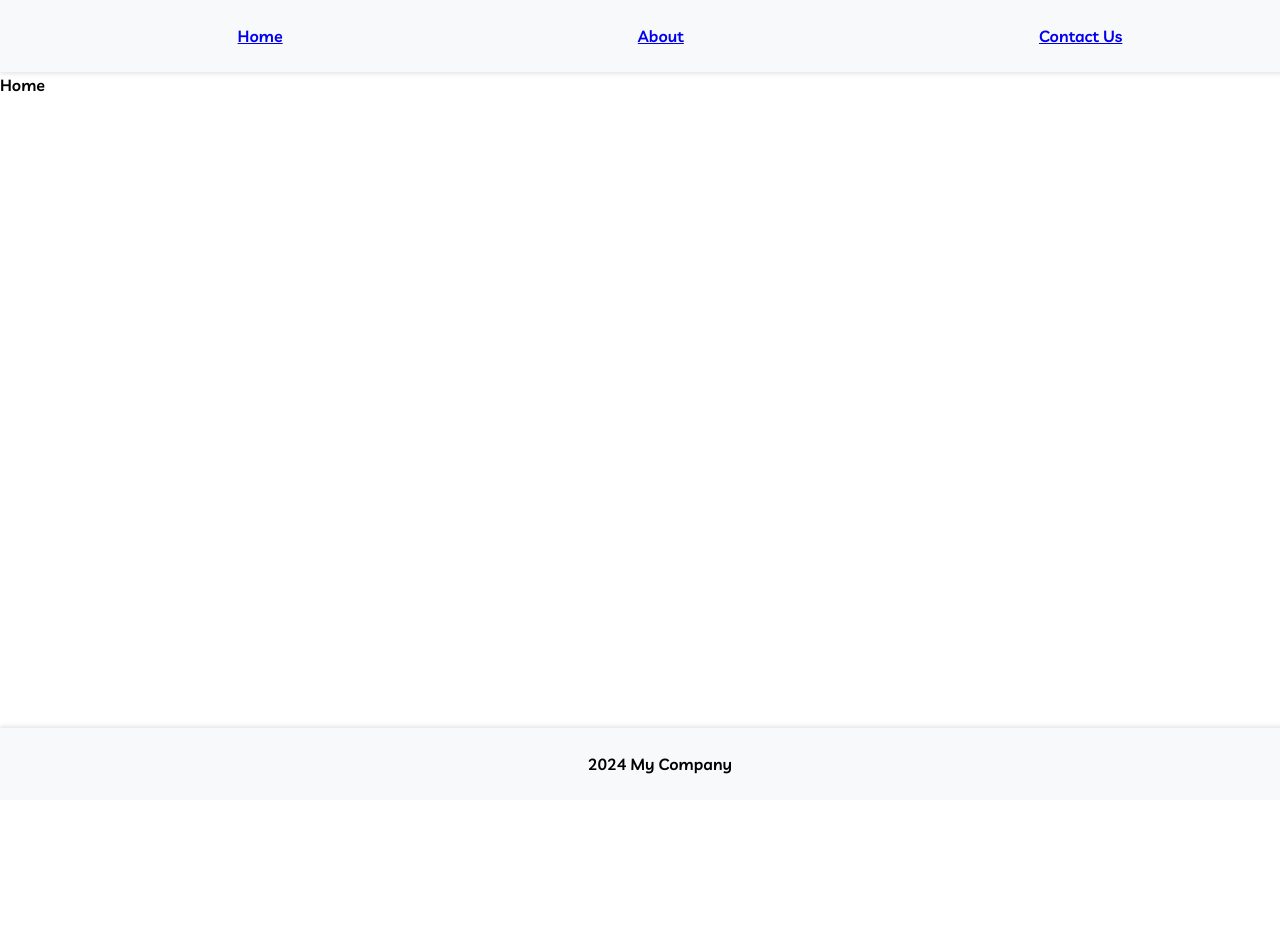
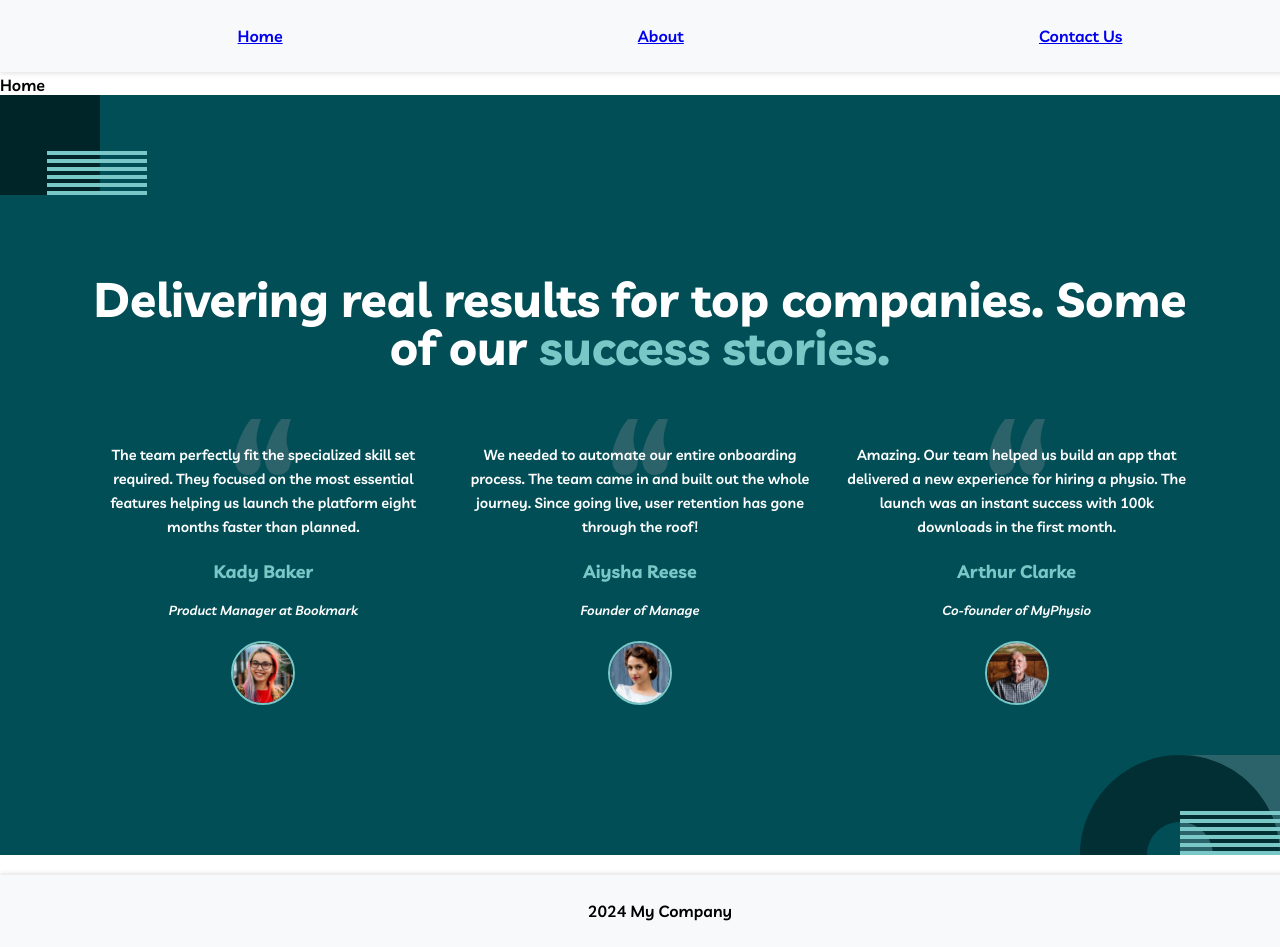
Before and after one commit to poulami-saha/Global-Code-Queens-MyTeam-Website, a React (Create React App) app: page /#/ in a window 1280 px wide. Shown: the top 947 px of the page. Before the commit the page ends 800 px from the top, so only its background shows below. Built offline with nearby package versions, Linux system fonts and the light colour scheme.

Commit message:
[KAN-13] :  Home Page Third Section

```diff
--- /dev/null
+++ b/src/components/HomeContainer/SuceessStories/SuccessStories.jsx
@@ -0,0 +1,58 @@
+import React, { FC } from "react";
+import typography from "../../utility/Typography/Typography.module.css";
+import styles from "./SuccessStories.module.css";
+
+import avatar_Kady from "../../../assets/avatar-kady.jpg";
+import avatar_Aisha from "../../../assets/avatar-aiysha.jpg";
+import avatar_Arthur from "../../../assets/avatar-arthur.jpg";
+
+
+
+const SuccessStory = ({ quote, name, title, avatar, altText }) => {
+  return (
+    <div className={styles.SuccessStories_content}>
+      <p className={typography.body2}>{quote}</p>
+      <h3 className={`${typography.h3} ${styles.SuccessStories_name}`}>{name}</h3>
+      <p className={styles.SuccessStories_caption}>{title}</p>
+      <div className={styles.SuccessStories_image}>
+        <img src={avatar} alt={altText} />
+      </div>
+    </div>
+  );
+};
+
+export const SuccessStories = () => {
+  return (
+    <section className={styles.SuccessStories}>
+      <div className={styles.SuccessStories_wrapper}>
+        <h2 className={`${typography.h2} ${styles.SuccessStories_heading}`}>
+          Delivering real results for top companies. Some of our <span>success stories.</span>
+        </h2>
+
+        <article className={styles.SuccessStories_contents}>
+          <SuccessStory
+            quote="The team perfectly fit the specialized skill set required. They focused on the most essential features helping us launch the platform eight months faster than planned."
+            name="Kady Baker"
+            title="Product Manager at Bookmark"
+            avatar={avatar_Kady}
+            altText="Kady Baker"
+          />
+          <SuccessStory
+            quote="We needed to automate our entire onboarding process. The team came in and built out the whole journey. Since going live, user retention has gone through the roof!"
+            name="Aiysha Reese"
+            title="Founder of Manage"
+            avatar={avatar_Aisha}
+            altText="Aiysha Reese"
+          />
+          <SuccessStory
+            quote="Amazing. Our team helped us build an app that delivered a new experience for hiring a physio. The launch was an instant success with 100k downloads in the first month."
+            name="Arthur Clarke"
+            title="Co-founder of MyPhysio"
+            avatar={avatar_Arthur}
+            altText="Arthur Clarke"
+          />
+        </article>
+      </div>
+    </section>
+  );
+};
--- /dev/null
+++ b/src/components/HomeContainer/SuceessStories/SuccessStories.module.css
@@ -0,0 +1,126 @@
+:root {
+  --primary-dark: #014e56;
+  --primary-right: #f67e7e;
+  --primary-white: #ffffff;
+  --secondary-light: #79c8c7;
+  --secondary-middle: #2c6269;
+  --secondary-dark: #004047;
+}
+
+/* whole section */
+.SuccessStories {
+  background-color: var(--primary-dark);
+  color: var(--primary-white);
+  position: relative;
+}
+
+/* whole section  background decoratioin*/
+.SuccessStories::before,
+.SuccessStories::after {
+    content: "";
+    position: absolute;
+    background-size: cover;
+    background-repeat: no-repeat;
+}
+
+.SuccessStories::before {
+  width: 147px;
+  height: 100px;
+    top: 0px;
+    left:0px;
+    background-image: url("../../../assets/bg-pattern-home-4-about-3.svg");
+}
+
+.SuccessStories::after {
+  width: 200px;
+  height: 100px;
+    bottom: 0px;
+    right: 0px;
+    background-image: url("../../../assets/bg-pattern-home-5.svg");
+}
+
+
+/*wrapper*/
+.SuccessStories_wrapper {
+  box-sizing: border-box;
+  padding: 140px 24px;
+  margin: 0 auto;
+  width: 100%;
+}
+@media (min-width: 768px) {
+  .SuccessStories_wrapper {
+    padding: 100px 98px;
+  }
+}
+
+@media (min-width: 960px) {
+  .SuccessStories_wrapper {
+    padding: 140px 24px;
+    max-width: 1148px;
+  }
+}
+
+/* contents */
+.SuccessStories_contents {
+  display: flex;
+  gap: 48px;
+  flex-direction: column;
+  text-align: center;
+}
+
+@media (min-width: 960px) {
+  .SuccessStories_contents {
+    flex-direction: row;
+    gap: 30px;
+  }
+}
+
+/* content */
+.SuccessStories_content {
+  width: 100%;
+  padding: 10px 0;
+  background: transparent url("../../../assets/icon-quotes.svg") no-repeat center top / 56px 56px;
+}
+
+@media (min-width: 960px) {
+  .SuccessStories_content {
+    width: calc(100% / 3);
+  }
+}
+
+/* image */
+.SuccessStories_image {
+  width: 60px;
+  height: 60px;
+  margin: 0 auto;
+  border-radius: 50%;
+  border: 2px solid var(--secondary-light);
+  overflow: hidden;
+}
+
+.SuccessStories_image img {
+  max-width: 100%;
+  height: 100%;
+  object-fit: cover;
+}
+
+/* typography*/
+
+.SuccessStories_heading {
+  text-align: center;
+  margin-bottom: 48px;
+}
+.SuccessStories_heading span {
+  color: var(--secondary-light);
+  font-weight: 800;
+}
+.SuccessStories_name {
+  color: var(--secondary-light);
+}
+.SuccessStories_caption {
+  padding-bottom: 10px;
+  font-size: calc(13 / 16 * 1rem);
+  line-height: calc(18 / 16);
+  font-style: italic;
+  font-weight: 400;
+}
--- a/src/components/pages/Home/Home.jsx
+++ b/src/components/pages/Home/Home.jsx
@@ -1,8 +1,11 @@
 import React from "react";
 // import styles from './Home.module.css';
+import { SuccessStories } from "../../HomeContainer/SuceessStories/SuccessStories";
 
 const Home = () => {
-  return <div>Home</div>;
+  return <div>Home
+      <SuccessStories />
+      </div>;
 };
 
 export default Home;
```
